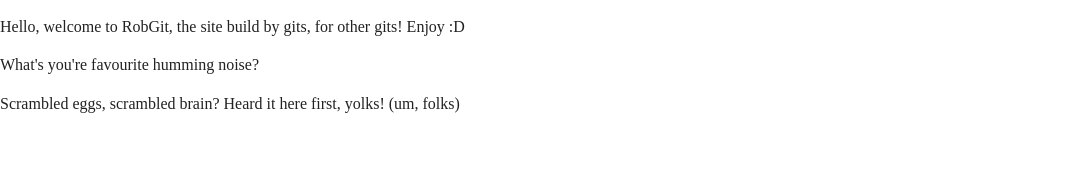
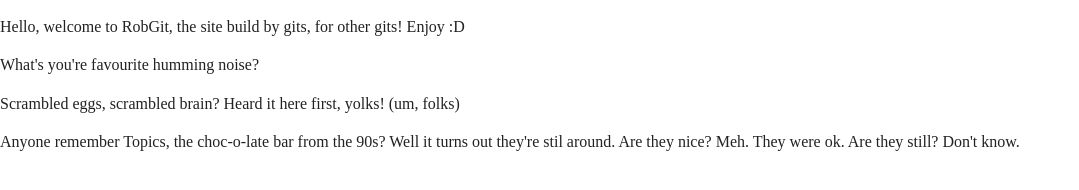
Before and after one commit to robertthegit/github-upload, a plain HTML site: page index.html in a window 1280 px wide. Shown: the whole page, without its empty margins (0-1079 px from the left). Drawn offline with nearby package versions, Linux system fonts and the light colour scheme.

Commit message:
Update index.html
Added topic related text. Mmm.

```diff
--- a/index.html
+++ b/index.html
@@ -26,6 +26,7 @@
   <p>Hello, welcome to RobGit, the site build by gits, for other gits! Enjoy :D</p>
   <p>What's you're favourite humming noise?</p>
   <p>Scrambled eggs, scrambled brain? Heard it here first, yolks! (um, folks)</p>
+  <p>Anyone remember Topics, the choc-o-late bar from the 90s? Well it turns out they're stil around. Are they nice? Meh. They were ok. Are they still? Don't know.</p>
   <script src="js/vendor/modernizr-3.7.1.min.js"></script>
   <script src="https://code.jquery.com/jquery-3.4.1.min.js" integrity="sha256-CSXorXvZcTkaix6Yvo6HppcZGetbYMGWSFlBw8HfCJo=" crossorigin="anonymous"></script>
   <script>window.jQuery || document.write('<script src="js/vendor/jquery-3.4.1.min.js"><\/script>')</script>
```
